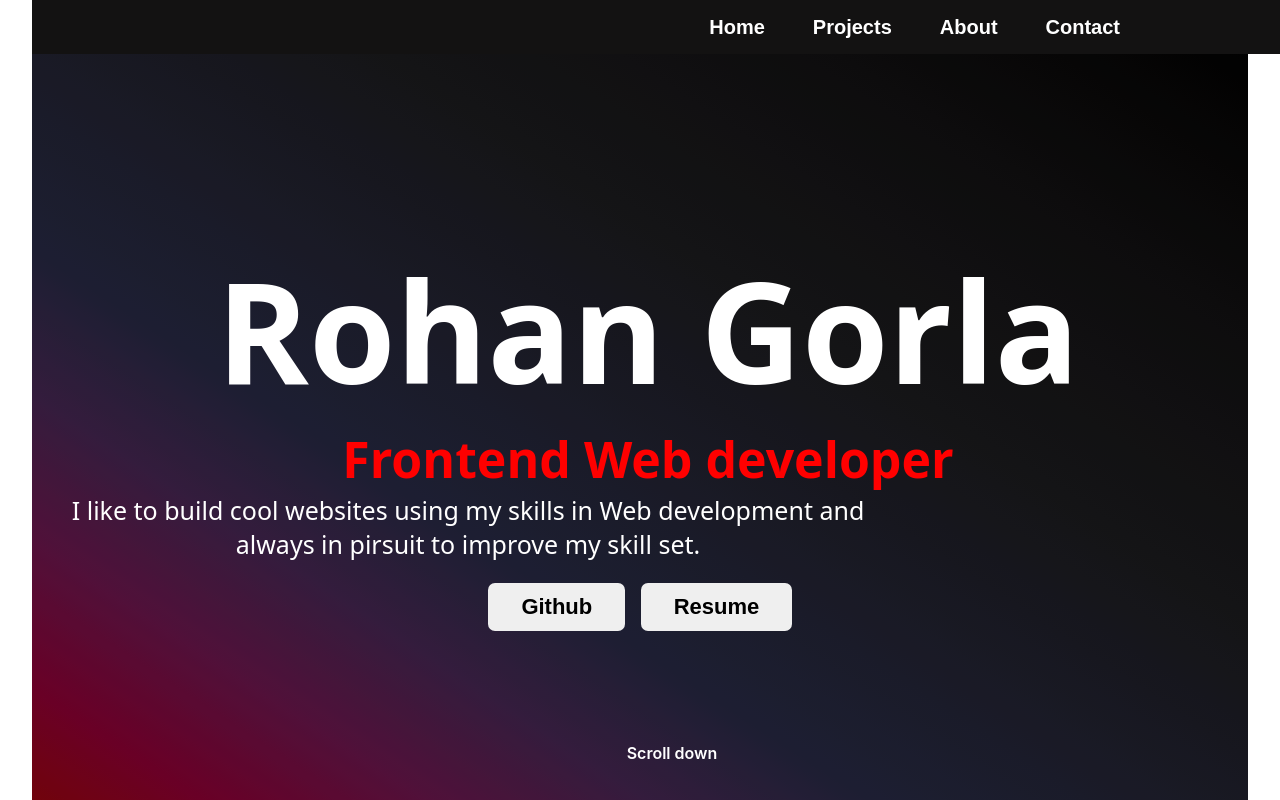
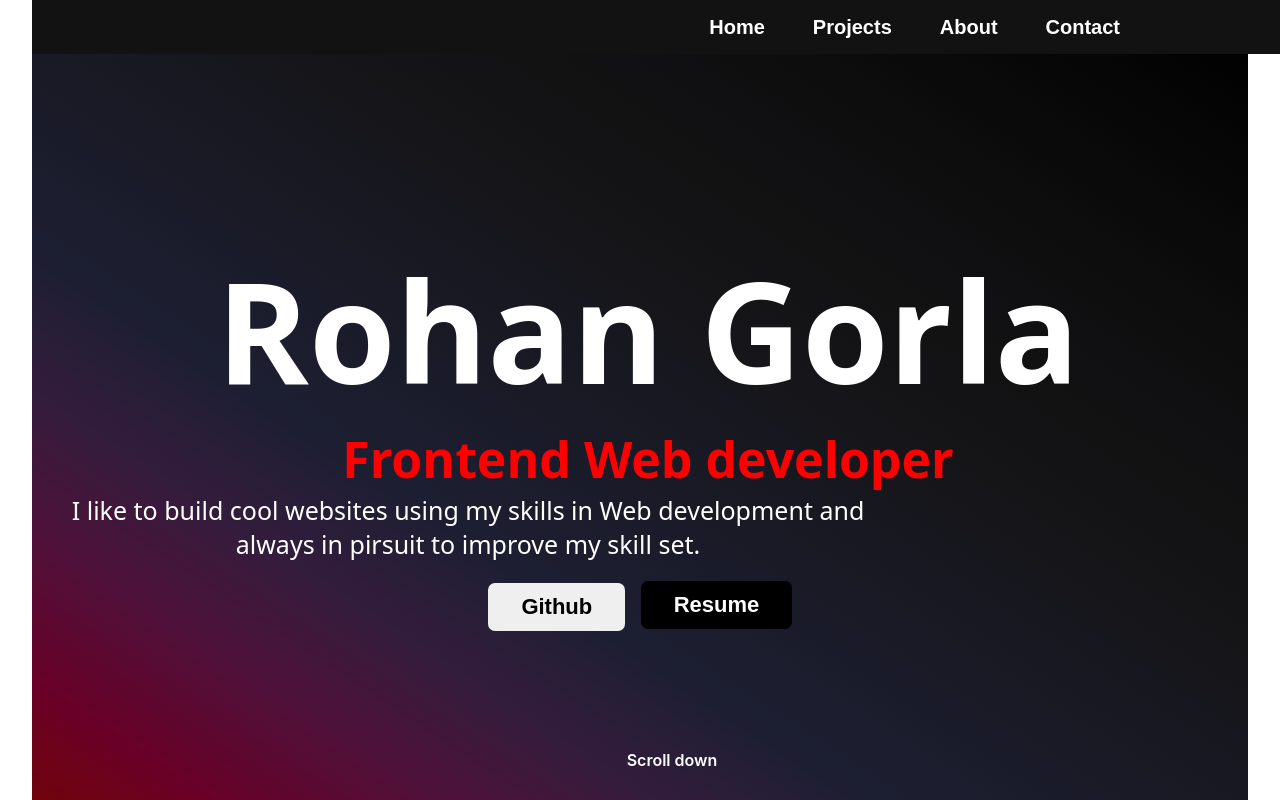
Before and after one commit to RohanGorla/Marknox_Assignment, a React (Vite) app: page /Marknox_Assignment/about in a window 1280 px wide. Shown: the top 800 px of the page. Built offline with nearby package versions, Linux system fonts and the light colour scheme.

Commit message:
update animations for resume button

```diff
--- a/src/styles/Home.css
+++ b/src/styles/Home.css
@@ -69,7 +69,7 @@
 
 @keyframes MoveUpAndDown {
     0%, 100% {
-        top: calc(100vh - 100px);
+        top: calc(100vh - 90px);
     }
     50% {
         top: calc(100vh - 70px);
@@ -78,7 +78,12 @@
 
 .button a {
     text-decoration: none;
+    color: white;
+}
+
+.resume_button:hover a{
     color: black;
+    transition: all .5s ease;
 }
 
 .button {
@@ -98,6 +103,21 @@
     transition: all .7s ease;
 }
 
+.resume_button {
+    background-color: black;
+    animation: resumeBounce 3s forwards infinite;
+    position: relative;
+}
+
+@keyframes resumeBounce {
+    0%, 10%, 20% {
+        bottom: 0px;
+    }
+    5%, 15% {
+        bottom: 10px;
+    }
+}
+
 @media (min-width: 700px) {
     :root {
     --Home_Name: 80px;
```
